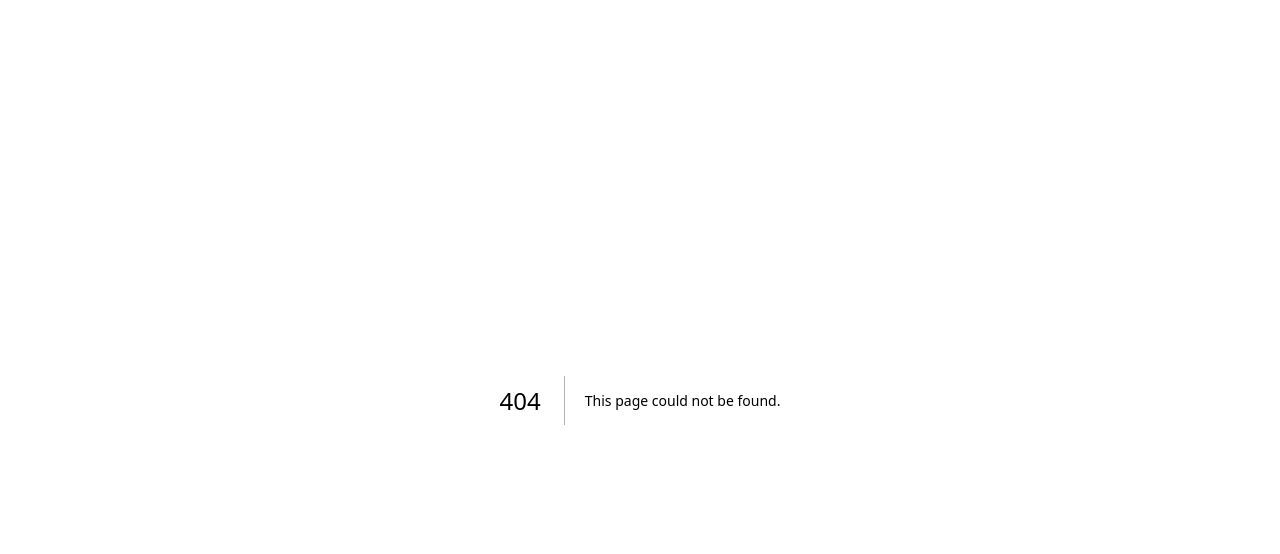
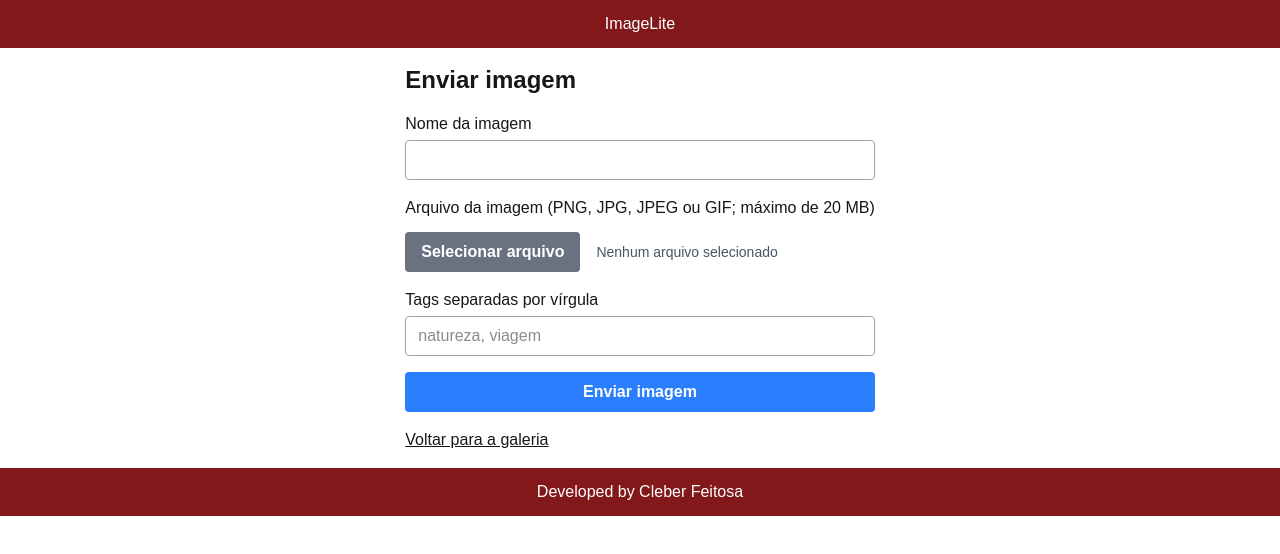
Before and after one commit to cleberfeitosa/image, a Next.js app in the folder imagelite/: page /upload in a window 1280 px wide. Before the commit this address had no page. Shown: the top 554 px of the page. Built offline with nearby package versions, Linux system fonts and the light colour scheme; no server answers.

Commit message:
Formulário add Finalizado

```diff
--- /dev/null
+++ b/imagelite/app/components/Button.tsx
@@ -0,0 +1,29 @@
+import type { ButtonHTMLAttributes } from 'react';
+
+type ButtonVariant = 'primary' | 'secondary' | 'danger';
+
+interface ButtonProps extends ButtonHTMLAttributes<HTMLButtonElement> {
+  variant?: ButtonVariant;
+}
+
+const variantClasses: Record<ButtonVariant, string> = {
+  primary: 'bg-blue-500 text-white hover:bg-blue-800',
+  secondary: 'bg-gray-500 text-white hover:bg-gray-700',
+  danger: 'bg-red-500 text-white hover:bg-red-700',
+};
+
+export function Button({
+  children,
+  className,
+  variant = 'primary',
+  ...props
+}: ButtonProps) {
+  return (
+    <button
+      className={`h-10 rounded px-4 py-2 font-bold disabled:opacity-50 ${variantClasses[variant]} ${className ?? ''}`}
+      {...props}
+    >
+      {children}
+    </button>
+  );
+}
--- /dev/null
+++ b/imagelite/app/components/Input.tsx
@@ -0,0 +1,17 @@
+import type { InputHTMLAttributes } from 'react';
+
+interface InputProps extends InputHTMLAttributes<HTMLInputElement> {
+  label: string;
+}
+
+export function Input({ label, className, ...props }: InputProps) {
+  return (
+    <label className="flex flex-col gap-1">
+      <span>{label}</span>
+      <input
+        className={`h-10 rounded border border-gray-400 px-3 py-2 ${className ?? ''}`}
+        {...props}
+      />
+    </label>
+  );
+}
--- a/imagelite/app/components/index.tsx
+++ b/imagelite/app/components/index.tsx
@@ -3,7 +3,8 @@
 // Opção A: Se o Template e Image forem exportados como named exports (export const Template = ...)
 export * from './Template';
 export * from './ImageCard';
-
+export * from './Button';
+export * from './Input';
 
 // Opção B: Se eles forem exportados como default (export default Template), re-exporte assim:
 // export { default as Template } from './Template';
--- a/imagelite/app/galeria/page.tsx
+++ b/imagelite/app/galeria/page.tsx
@@ -1,44 +1,47 @@
-'use client'
+"use client";
 
 //import { Template } from '../components/Template';
 //import { ImageCard } from '../components/Image';
-import { Image } from '@/resource/image';
-import { Template, ImageCard  } from '@/components';
-import {  useImageService } from '@/resource/service';
-import { useState } from 'react';
-
+import { Image } from "@/resource/image";
+import { Template, ImageCard } from "@/components";
+import { useImageService } from "@/resource/service";
+import { useState } from "react";
+import { useRouter } from "next/navigation";
+import { Button } from "@/components";
 
 export default function Galeria() {
-
+  const router = useRouter();
   const useService = useImageService();
   const [images, setImages] = useState<Image[]>([]);
-  const [query, setQuery] = useState('');
-  const [extension, setExtension] = useState('');
+  const [query, setQuery] = useState("");
+  const [extension, setExtension] = useState("");
   const [isLoading, setIsLoading] = useState(false);
-  const [error, setError] = useState('');
+  const [error, setError] = useState("");
   const [hasSearched, setHasSearched] = useState(false);
 
-  async function searchImages(searchQuery = query, searchExtension = extension) {
+  async function searchImages(
+    searchQuery = query,
+    searchExtension = extension,
+  ) {
     setIsLoading(true);
-    setError('');
+    setError("");
 
     try {
       const result = await useService.buscar(searchQuery, searchExtension);
       setImages(result);
       setHasSearched(true);
     } catch (cause) {
-      console.error('Erro ao buscar imagens:', cause);
+      console.error("Erro ao buscar imagens:", cause);
       setError(
         cause instanceof TypeError
-          ? 'Não foi possível conectar à API. Verifique se o backend está em execução.'
+          ? "Não foi possível conectar à API. Verifique se o backend está em execução."
           : cause instanceof Error
             ? cause.message
-            : 'Ocorreu um erro inesperado ao buscar imagens.',
+            : "Ocorreu um erro inesperado ao buscar imagens.",
       );
     } finally {
       setIsLoading(false);
     }
-
   }
 
   /*renderizando a imagem na tela*/
@@ -49,7 +52,7 @@
         imageName={image.name}
         imageUrl={image.url}
         extension={image.extension}
-        imageSize={image.size != null ? `${image.size} bytes` : ''}
+        imageSize={image.size != null ? `${image.size} bytes` : ""}
         uploadDate={image.uploadDate}
       />
     );
@@ -69,25 +72,23 @@
         }}
       >
         <div className="flex flex-col gap-1">
-
           <input
             id="image-query"
             className="h-10 rounded border border-gray-400 px-3 py-2"
             type="search"
             value={query}
             onChange={(event) => setQuery(event.target.value)}
-           placeholder="Buscar por nome ou tag"
-           />
+            placeholder="Buscar por nome ou tag"
+          />
         </div>
-        <div className="flex flex-col gap-1">
-
+        <div className="flex flex-col items-justify gap-1">
           <select
             id="image-extension"
-            className="h-10 rounded border border-gray-400 px-3 py-2"
+            className="h-10 rounded border font-bold hover:bg-gray-100 border-gray-400 px-3 py-2"
             value={extension}
             onChange={(event) => setExtension(event.target.value)}
           >
-            <option value="">Todas</option>
+            <option value="">All Formats</option>
             <option value="PNG">PNG</option>
             <option value="JPG">JPG</option>
             <option value="JPEG">JPEG</option>
@@ -99,27 +100,27 @@
           type="submit"
           disabled={isLoading}
         >
-          {isLoading ? 'Buscando...' : 'Buscar'}
+          {isLoading ? "Buscando..." : "Search"}
         </button>
         <button
           className="h-10 rounded bg-gray-500 px-4 py-2 font-bold text-white hover:bg-gray-700 disabled:opacity-50"
           type="button"
           disabled={isLoading}
           onClick={() => {
-            setQuery('');
-            setExtension('');
-            void searchImages('', '');
+            setQuery("");
+            setExtension("");
+            void searchImages("", "");
           }}
         >
-          Limpar filtros
+          Clear Filters
         </button>
-        <button
-          className="h-10 rounded bg-red-500 px-4 py-2 font-bold text-white hover:bg-red-700 disabled:opacity-50"
+        <Button
           type="button"
-
+          variant="danger"
+          onClick={() => router.push("/upload")}
         >
-          Adicionar Imagem
-        </button>
+          Add New
+        </Button>
       </form>
 
       <section className="grid grid-cols-1 gap-4 p-4 sm:grid-cols-3 lg:grid-cols-3">
--- a/imagelite/app/resource/service.ts
+++ b/imagelite/app/resource/service.ts
@@ -21,6 +21,25 @@
 
     return response.json();
   }
+
+  async enviar(file: File, name: string, tags: string[]): Promise<void> {
+  const formData = new FormData();
+  formData.append('file', file);
+  formData.append('name', name);
+  tags.forEach((tag) => formData.append('tags', tag));
+
+  const response = await fetch(this.baseURL, {
+    method: 'POST',
+    body: formData,
+  });
+
+  if (!response.ok) {
+    throw new Error(
+      `Falha ao enviar imagem: ${response.status} ${response.statusText}`,
+    );
+  }
+}
+
 }
 // React Hook
 export const useImageService = () => new ImageService();
--- /dev/null
+++ b/imagelite/app/upload/page.tsx
@@ -0,0 +1,193 @@
+'use client';
+
+import Link from 'next/link';
+import ImagePreview from 'next/image';
+import { useEffect, useRef, useState, type FormEvent } from 'react';
+import { Button, Input, Template } from '@/components';
+import { useImageService } from '@/resource/service';
+
+const MAX_FILE_SIZE = 20 * 1024 * 1024;
+const ACCEPTED_IMAGE_TYPES = ['image/png', 'image/jpeg', 'image/gif'];
+
+export default function UploadPage() {
+  const imageService = useImageService();
+  const formRef = useRef<HTMLFormElement>(null);
+  const fileInputRef = useRef<HTMLInputElement>(null);
+  const [name, setName] = useState('');
+  const [file, setFile] = useState<File | null>(null);
+  const [previewUrl, setPreviewUrl] = useState<string | null>(null);
+  const [tagsText, setTagsText] = useState('');
+  const [error, setError] = useState('');
+  const [success, setSuccess] = useState(false);
+  const [isLoading, setIsLoading] = useState(false);
+
+  useEffect(() => {
+    return () => {
+      if (previewUrl) {
+        URL.revokeObjectURL(previewUrl);
+      }
+    };
+  }, [previewUrl]);
+
+  function handleFileChange(file: File | null) {
+    setFile(file);
+    setPreviewUrl(
+      file && ACCEPTED_IMAGE_TYPES.includes(file.type)
+        ? URL.createObjectURL(file)
+        : null,
+    );
+  }
+
+  async function handleSubmit(event: FormEvent<HTMLFormElement>) {
+    event.preventDefault();
+    setError('');
+    setSuccess(false);
+
+    const imageName = name.trim();
+    const tags = tagsText
+      .split(',')
+      .map((tag) => tag.trim())
+      .filter(Boolean);
+
+    if (!imageName) {
+      setError('Informe o nome da imagem.');
+      return;
+    }
+
+    if (!file) {
+      setError('Selecione um arquivo de imagem.');
+      return;
+    }
+
+    if (!ACCEPTED_IMAGE_TYPES.includes(file.type)) {
+      setError('O arquivo deve estar no formato PNG, JPG, JPEG ou GIF.');
+      return;
+    }
+
+    if (file.size > MAX_FILE_SIZE) {
+      setError('O arquivo deve ter no máximo 20 MB.');
+      return;
+    }
+
+    if (tags.length === 0) {
+      setError('Informe pelo menos uma tag.');
+      return;
+    }
+
+    setIsLoading(true);
+    try {
+      await imageService.enviar(file, imageName, tags);
+      setSuccess(true);
+      setName('');
+      setFile(null);
+      setPreviewUrl(null);
+      setTagsText('');
+      formRef.current?.reset();
+    } catch (cause) {
+      console.error('Erro ao enviar imagem:', cause);
+      setError(
+        cause instanceof TypeError
+          ? 'Não foi possível conectar à API. Verifique se o backend está em execução.'
+          : cause instanceof Error
+            ? cause.message
+            : 'Não foi possível enviar a imagem.',
+      );
+    } finally {
+      setIsLoading(false);
+    }
+  }
+
+  return (
+    <Template>
+      <main className="mx-auto max-w-xl p-4">
+        <h1 className="mb-4 text-2xl font-bold">Enviar imagem</h1>
+
+        <form
+          ref={formRef}
+          className="flex flex-col gap-4"
+          onSubmit={handleSubmit}
+        >
+          <Input
+            label="Nome da imagem"
+            value={name}
+            onChange={(event) => setName(event.target.value)}
+            required
+          />
+
+          <div className="flex flex-col gap-3">
+            <p>
+              Arquivo da imagem (PNG, JPG, JPEG ou GIF; máximo de 20 MB)
+            </p>
+            <input
+              ref={fileInputRef}
+              className="hidden"
+              id="image-file"
+              type="file"
+              accept=".png,.jpg,.jpeg,.gif"
+              onChange={(event) =>
+                handleFileChange(event.currentTarget.files?.[0] ?? null)
+              }
+            />
+            <div className="flex flex-wrap items-center gap-4">
+              <Button
+                type="button"
+                variant="secondary"
+                aria-label="Selecionar arquivo de imagem"
+                onClick={() => fileInputRef.current?.click()}
+              >
+                Selecionar arquivo
+              </Button>
+              <p
+                className="break-all text-sm text-gray-600"
+                id="image-file-status"
+                aria-live="polite"
+              >
+                {file?.name ?? 'Nenhum arquivo selecionado'}
+              </p>
+            </div>
+            {previewUrl && file && (
+              <div className="flex flex-col gap-2">
+                <p className="font-medium">Pré-visualização</p>
+                <ImagePreview
+                  src={previewUrl}
+                  alt={`Pré-visualização de ${file.name}`}
+                  width={640}
+                  height={360}
+                  unoptimized
+                  className="max-h-72 w-full rounded border border-gray-300 object-contain"
+                />
+              </div>
+            )}
+          </div>
+
+          <Input
+            label="Tags separadas por vírgula"
+            value={tagsText}
+            onChange={(event) => setTagsText(event.target.value)}
+            placeholder="natureza, viagem"
+            required
+          />
+
+          <Button type="submit" disabled={isLoading}>
+            {isLoading ? 'Enviando...' : 'Enviar imagem'}
+          </Button>
+        </form>
+
+        {error && (
+          <p className="mt-4 text-red-600" role="alert">
+            {error}
+          </p>
+        )}
+        {success && (
+          <p className="mt-4 text-green-700" role="status">
+            Imagem enviada com sucesso!
+          </p>
+        )}
+
+        <Link className="mt-4 inline-block underline" href="/galeria">
+          Voltar para a galeria
+        </Link>
+      </main>
+    </Template>
+  );
+}
```
Also changed, not shown: 1 other file (tests, documents, lock files or other folders).
